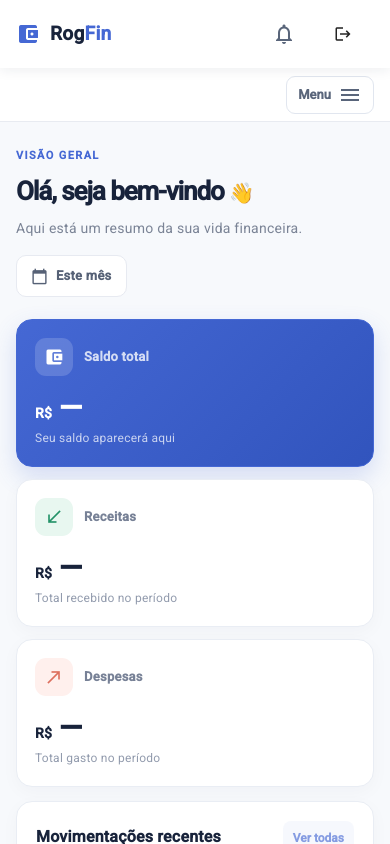
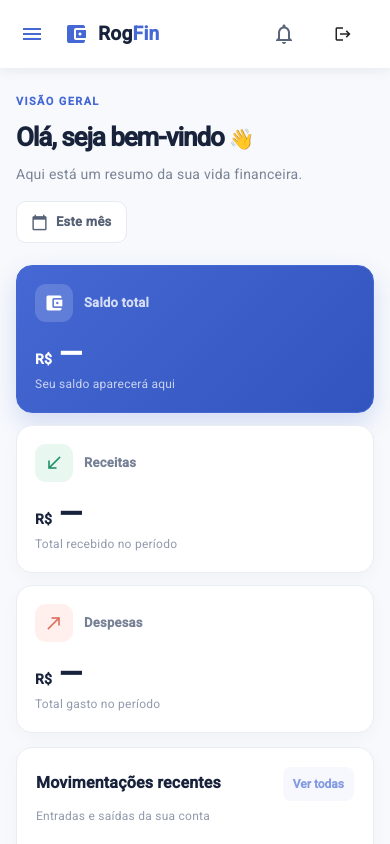
Before and after one commit to rodrigogomes199820-ui/sistema-controle-financeiro-frontend, an Angular app: page /layout/dashboard in a window 390 px wide. Shown: the top 844 px of the page. Built offline with nearby package versions, Linux system fonts and the light colour scheme; no server answers; sample sign-in values are in the browser's storage.

Commit message:
ajuste no nav bar

```diff
--- a/src/app/layout/navbar/navbar.component.html
+++ b/src/app/layout/navbar/navbar.component.html
@@ -1,4 +1,15 @@
 <mat-toolbar class="navbar">
+  <button
+    *ngIf="mobileMode"
+    class="menu-toggle"
+    mat-icon-button
+    type="button"
+    [attr.aria-expanded]="mobileMenuOpen"
+    [attr.aria-label]="mobileMenuOpen ? 'Fechar menu de navegação' : 'Abrir menu de navegação'"
+    (click)="alternarMenuMobile()">
+    <mat-icon aria-hidden="true">{{ mobileMenuOpen ? 'close' : 'menu' }}</mat-icon>
+  </button>
+
   <a class="brand" routerLink="/layout/dashboard" aria-label="FinanceFlow - início">
     <mat-icon class="brand-icon">account_balance_wallet</mat-icon>
     <span>Rog<span class="brand-highlight">Fin</span></span>
@@ -7,9 +18,7 @@
   <span class="spacer"></span>
 
   <ng-container *ngIf="nomeUsuario">
-    <span class="user-greeting">Olá, {{nomeUsuario}}
-
-    </span>
+    <span class="user-greeting">Olá, {{nomeUsuario}}</span>
   </ng-container>
 
   <button mat-icon-button type="button" class="notification-button" aria-label="Notificações">
@@ -21,8 +30,19 @@
   </button>
 </mat-toolbar>
 
-<div class="layout-content">
-  <app-sidebar></app-sidebar>
+<div class="layout-content" [class.mobile-menu-open]="mobileMode && mobileMenuOpen">
+  <app-sidebar
+    [mobileMode]="mobileMode"
+    [mobileExpanded]="mobileMenuOpen"
+    (navigationSelected)="fecharMenuMobile()">
+  </app-sidebar>
+  <button
+    *ngIf="mobileMode && mobileMenuOpen"
+    class="mobile-menu-backdrop"
+    type="button"
+    aria-label="Fechar menu de navegação"
+    (click)="fecharMenuMobile()">
+  </button>
   <main class="page-content">
     <router-outlet></router-outlet>
   </main>
--- a/src/app/layout/navbar/navbar.component.scss
+++ b/src/app/layout/navbar/navbar.component.scss
@@ -27,7 +27,7 @@
 .logout-button {
   display: inline-flex;
   align-items: center;
-  justify-content: end;
+  justify-content: flex-end;
   gap: 6px;
   color: #c62828;
 }
@@ -70,6 +70,7 @@
 
 
 .layout-content {
+  position: relative;
   display: flex;
   min-height: calc(100vh - 68px);
   background: #f7f9fc;
@@ -84,6 +85,22 @@
   .layout-content {
     flex-direction: column;
   }
+
+  .menu-toggle {
+    margin: 0 8px 0 -8px;
+  }
+
+  .mobile-menu-backdrop {
+    position: absolute;
+    z-index: 1;
+    inset: 0;
+    display: block;
+    width: 100%;
+    padding: 0;
+    border: 0;
+    background: rgba(24, 35, 59, 0.24);
+    cursor: pointer;
+  }
 }
 
 .navbar {
@@ -91,3 +108,14 @@
   top: 0;
   z-index: 1000;
 }
+
+.menu-toggle {
+  display: none;
+  color: #4568d4;
+}
+
+@media (max-width: 680px) {
+  .menu-toggle {
+    display: inline-flex;
+  }
+}
--- a/src/app/layout/navbar/navbar.component.ts
+++ b/src/app/layout/navbar/navbar.component.ts
@@ -1,5 +1,4 @@
-
-import { Component, OnInit } from '@angular/core';
+import { Component, HostListener, OnInit } from '@angular/core';
 import { Router } from '@angular/router';
 import { UsuariosService } from '../../core/services/usuarios.service';
 
@@ -9,8 +8,9 @@ import { UsuariosService } from '../../core/services/usuarios.service';
   styleUrls: ['./navbar.component.scss']
 })
 export class NavbarComponent implements OnInit {
-
-  nomeUsuario: string = '';
+  nomeUsuario = '';
+  mobileMode = false;
+  mobileMenuOpen = false;
 
   constructor(
     private router: Router,
@@ -19,6 +19,20 @@ export class NavbarComponent implements OnInit {
 
   ngOnInit(): void {
     this.loadUser();
+    this.atualizarLayoutResponsivo();
+  }
+
+  @HostListener('window:resize')
+  aoRedimensionar(): void {
+    this.atualizarLayoutResponsivo();
+  }
+
+  alternarMenuMobile(): void {
+    this.mobileMenuOpen = !this.mobileMenuOpen;
+  }
+
+  fecharMenuMobile(): void {
+    this.mobileMenuOpen = false;
   }
 
   loadUser(): void {
@@ -35,4 +49,12 @@ export class NavbarComponent implements OnInit {
   sair(): void {
     void this.router.navigate(['/login']);
   }
+
+  private atualizarLayoutResponsivo(): void {
+    const mobile = window.matchMedia('(max-width: 680px)').matches;
+    if (mobile !== this.mobileMode) {
+      this.mobileMode = mobile;
+      this.mobileMenuOpen = false;
+    }
+  }
 }
--- a/src/app/layout/sidebar/sidebar.component.html
+++ b/src/app/layout/sidebar/sidebar.component.html
@@ -1,8 +1,8 @@
-<aside class="sidebar" [class.collapsed]="recolhido" aria-label="Navegação lateral">
+<aside class="sidebar" [class.collapsed]="menuRecolhido" aria-label="Navegação lateral">
   <div
     class="sidebar-content"
-    [attr.aria-hidden]="recolhido"
-    [attr.inert]="recolhido ? '' : null">
+    [attr.aria-hidden]="menuRecolhido"
+    [attr.inert]="menuRecolhido ? '' : null">
     <nav class="sidebar-nav" aria-label="Menu principal">
       <a class="sidebar-link" routerLink="/layout/dashboard" aria-current="page" (click)="fecharAposNavegacao()">
         <mat-icon aria-hidden="true">home</mat-icon>
@@ -37,12 +37,12 @@
   </div>
 
   <button
+    *ngIf="!mobileMode"
     class="sidebar-toggle"
     type="button"
-    [attr.aria-expanded]="!recolhido"
-    [attr.aria-label]="recolhido ? 'Abrir menu lateral' : 'Fechar menu lateral'"
+    [attr.aria-expanded]="!menuRecolhido"
+    [attr.aria-label]="menuRecolhido ? 'Abrir menu lateral' : 'Fechar menu lateral'"
     (click)="alternar()">
-    <span class="toggle-label">Menu</span>
-    <mat-icon aria-hidden="true">{{ mobile ? (recolhido ? 'menu' : 'close') : (recolhido ? 'chevron_right' : 'chevron_left') }}</mat-icon>
+    <mat-icon aria-hidden="true">{{ recolhido ? 'chevron_right' : 'chevron_left' }}</mat-icon>
   </button>
 </aside>
--- a/src/app/layout/sidebar/sidebar.component.scss
+++ b/src/app/layout/sidebar/sidebar.component.scss
@@ -95,14 +95,21 @@
 
 @media (max-width: 680px) {
   .sidebar {
+    position: absolute;
+    z-index: 2;
+    top: 0;
+    right: 0;
+    left: 0;
     width: 100%;
     min-height: 0;
     padding: 0 16px;
     border-right: 0;
-    border-bottom: 1px solid #e8ebf1;
+    border-bottom: 0;
+    background: #fff;
+    box-shadow: 0 8px 18px rgb(24 35 59 / 10%);
   }
 
-  .sidebar-content { width: 100%; min-height: auto; padding: 54px 0 12px; gap: 16px; }
+  .sidebar-content { width: 100%; min-height: auto; padding: 12px 0; gap: 16px; }
   .sidebar-nav { grid-template-columns: repeat(2, minmax(0, 1fr)); gap: 6px; margin: 0; }
   .sidebar-link { min-width: 0; min-height: 46px; padding: 0 10px; font-size: 13px; }
   .sidebar-note { display: none; }
@@ -126,9 +133,9 @@
   }
 
   .toggle-label { display: inline; }
-  .sidebar.collapsed { width: 100%; min-height: 54px; padding: 0 16px; border: 0; border-bottom: 1px solid #e8ebf1; }
+  .sidebar.collapsed { width: 100%; min-height: 0; padding: 0 16px; border: 0; box-shadow: none; }
   .sidebar.collapsed .sidebar-content { width: 100%; height: 0; min-height: 0; padding: 0; overflow: hidden; opacity: 0; pointer-events: none; }
-  .sidebar.collapsed .sidebar-toggle { top: 8px; right: 16px; }
+  .sidebar.collapsed .sidebar-toggle { display: none; }
 }
 
 @media (max-width: 380px) {
--- a/src/app/layout/sidebar/sidebar.component.ts
+++ b/src/app/layout/sidebar/sidebar.component.ts
@@ -1,21 +1,19 @@
-import { Component, HostListener, OnInit } from '@angular/core';
+import { Component, EventEmitter, Input, Output } from '@angular/core';
 
 @Component({
   selector: 'app-sidebar',
   templateUrl: './sidebar.component.html',
   styleUrls: ['./sidebar.component.scss']
 })
-export class SidebarComponent implements OnInit {
+export class SidebarComponent {
   recolhido = false;
-  mobile = false;
 
-  ngOnInit(): void {
-    this.atualizarLayoutResponsivo();
-  }
+  @Input() mobileMode = false;
+  @Input() mobileExpanded = false;
+  @Output() navigationSelected = new EventEmitter<void>();
 
-  @HostListener('window:resize')
-  aoRedimensionar(): void {
-    this.atualizarLayoutResponsivo();
+  get menuRecolhido(): boolean {
+    return this.mobileMode ? !this.mobileExpanded : this.recolhido;
   }
 
   alternar(): void {
@@ -23,17 +21,8 @@ export class SidebarComponent implements OnInit {
   }
 
   fecharAposNavegacao(): void {
-    if (this.mobile) {
-      this.recolhido = true;
-    }
-  }
-
-  private atualizarLayoutResponsivo(): void {
-    const mobile = window.matchMedia('(max-width: 680px)').matches;
-
-    if (mobile !== this.mobile) {
-      this.mobile = mobile;
-      this.recolhido = mobile;
+    if (this.mobileMode) {
+      this.navigationSelected.emit();
     }
   }
 }
```
Also changed, not shown: 2 other files (tests, documents, lock files or other folders).
